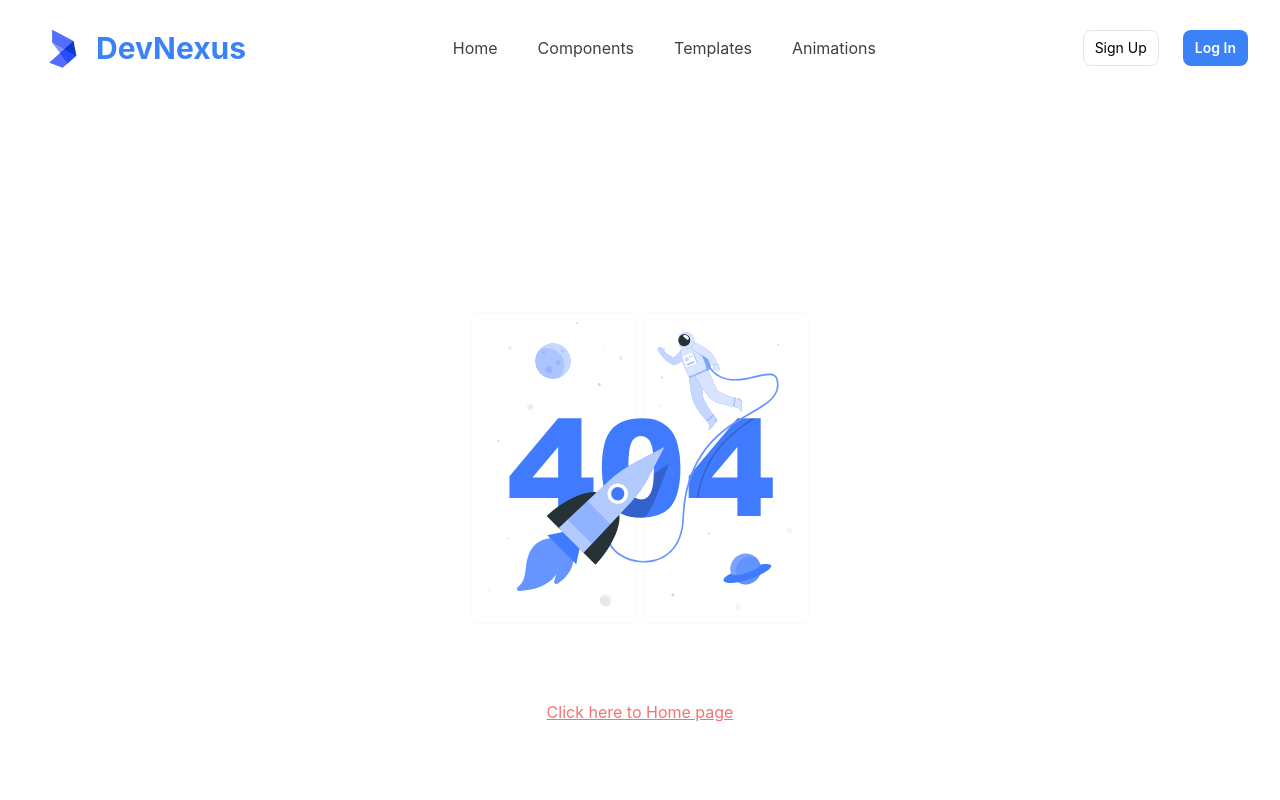
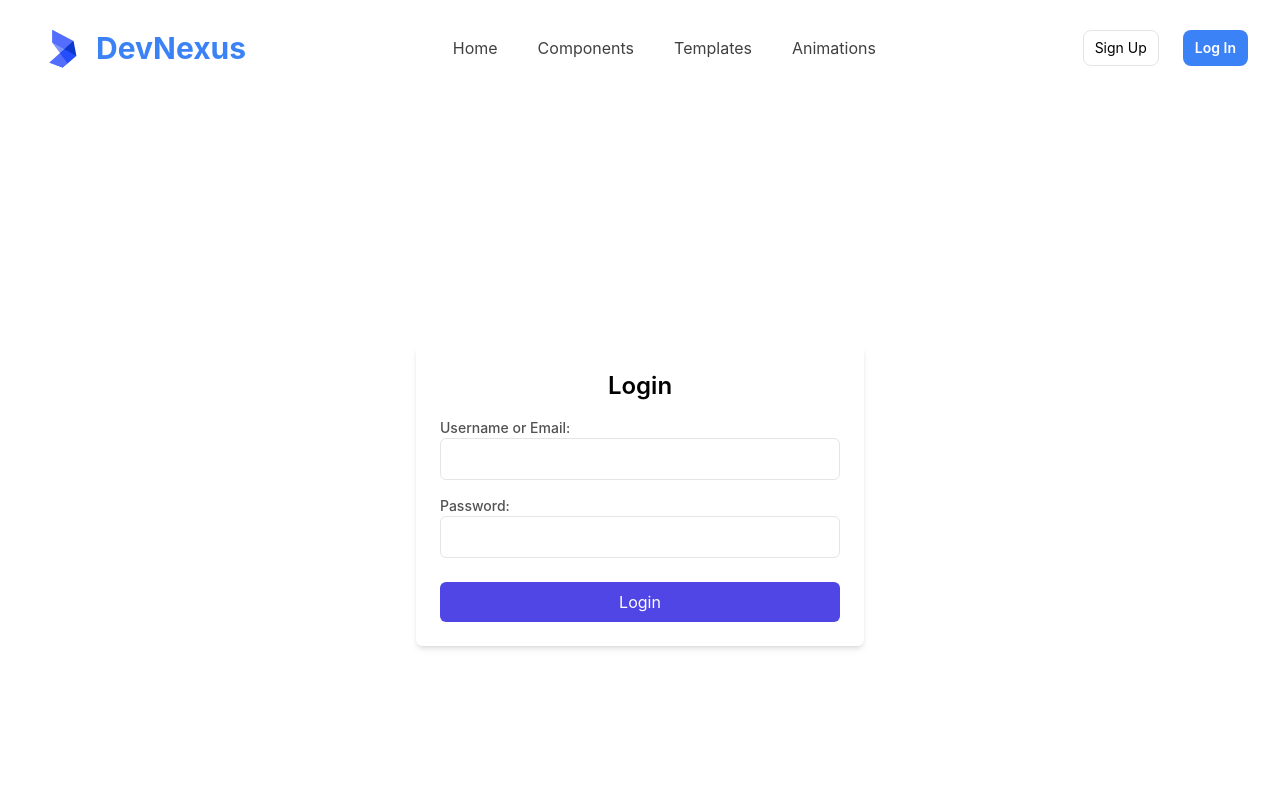
Before and after one commit to Akshay200228/DevFusionKit, a Next.js app: page /login in a window 1280 px wide. Before the commit this address had no page. Shown: the top 800 px of the page. Built offline with nearby package versions, Linux system fonts and the light colour scheme.

Commit message:
Working on middleware

```diff
--- a/package.json
+++ b/package.json
@@ -11,10 +11,13 @@
   "dependencies": {
     "@headlessui/react": "^1.7.16",
     "autoprefixer": "10.4.14",
+    "axios": "^1.5.1",
     "clsx": "^2.0.0",
+    "cookies-next": "^4.0.0",
     "eslint": "8.45.0",
     "eslint-config-next": "13.4.12",
     "framer-motion": "^10.16.4",
+    "js-cookie": "^3.0.5",
     "next": "13.4.12",
     "next-themes": "^0.2.1",
     "postcss": "8.4.27",
--- /dev/null
+++ b/src/app/(routes)/login/page.jsx
@@ -0,0 +1,83 @@
+"use client"
+import { useState } from 'react';
+import axios from 'axios';
+import { usePathname, useRouter } from 'next/navigation';
+import Cookies from 'js-cookie';
+
+
+export default function Login() {
+  const [credentials, setCredentials] = useState({
+    usernameOrEmail: '',
+    password: '',
+  });
+  const router = useRouter();
+  const currentPathname = usePathname()
+
+  const handleChange = (e) => {
+    const { name, value } = e.target;
+    setCredentials({
+      ...credentials,
+      [name]: value,
+    });
+  };
+
+  const handleSubmit = async (e) => {
+    e.preventDefault();
+    try {
+      const response = await axios.post('http://localhost:8000/api/users/login', credentials);
+
+      const { token } = response.data;
+      console.log(response.data);
+
+      // Simulate successful login and set a token in cookies
+      Cookies.set('token', token);
+
+      // const requestedURL = router.query.redirect || '/';
+      // router.push(requestedURL);
+      router.push(currentPathname);
+
+    } catch (error) {
+      console.error(error);
+      // Handle errors (e.g., invalid credentials, server errors)
+    }
+  };
+
+
+  return (
+    <div className="flex items-center justify-center min-h-screen">
+      <div className="w-full max-w-md p-6 bg-white rounded-md shadow-md">
+        <h2 className="mb-4 text-2xl font-semibold text-center">Login</h2>
+        <form onSubmit={handleSubmit}>
+          <div className="mb-4">
+            <label className="block text-sm font-medium text-gray-600">Username or Email:</label>
+            <input
+              type="text"
+              name="usernameOrEmail"
+              value={credentials.usernameOrEmail}
+              onChange={handleChange}
+              className="w-full px-4 py-2 border rounded-md focus:ring-indigo-500 focus:border-indigo-500"
+              required
+            />
+          </div>
+          <div className="mb-6">
+            <label className="block text-sm font-medium text-gray-600">Password:</label>
+            <input
+              type="password"
+              name="password"
+              value={credentials.password}
+              onChange={handleChange}
+              className="w-full px-4 py-2 border rounded-md focus:ring-indigo-500 focus:border-indigo-500"
+              required
+            />
+          </div>
+          <button
+            type="submit"
+            className="w-full py-2 text-white bg-indigo-600 rounded-md hover:bg-indigo-700"
+          >
+            Login
+          </button>
+        </form>
+      </div>
+    </div>
+  );
+}
--- /dev/null
+++ b/src/app/(routes)/signup/page.jsx
@@ -0,0 +1,60 @@
+"use client"
+import { useState } from 'react';
+import axios from 'axios';
+
+export default function SignUp() {
+  const [formData, setFormData] = useState({
+    name: '',
+    email: '',
+    username: '',
+    password: '',
+  });
+
+  const [successMessage, setSuccessMessage] = useState('');
+
+  const handleChange = (e) => {
+    const { name, value } = e.target;
+    setFormData((prevFormData) => ({
+      ...prevFormData,
+      [name]: value,
+    }));
+  };
+
+  const handleSubmit = async (e) => {
+    e.preventDefault();
+    try {
+      const response = await axios.post('http://localhost:8000/api/users/signup', formData);
+      console.log(response.data);
+      setSuccessMessage('User registered successfully!');
+      // Redirect the user or show a success message
+    } catch (error) {
+      console.error(error);
+      // Handle errors (e.g., validation errors, server errors)
+    }
+  };
+
+  return (
+    <div>
+      <h2>SignUp</h2>
+      <form onSubmit={handleSubmit}>
+        <div>
+          <label>Name:</label>
+          <input type="text" name="name" value={formData.name} onChange={handleChange} required />
+        </div>
+        <div>
+          <label>Email:</label>
+          <input type="email" name="email" value={formData.email} onChange={handleChange} required />
+        </div>
+        <div>
+          <label>Username:</label>
+          <input type="text" name="username" value={formData.username} onChange={handleChange} required />
+        </div>
+        <div>
+          <label>Password:</label>
+          <input type="password" name="password" value={formData.password} onChange={handleChange} required />
+        </div>
+        <button type="submit">Sign Up</button>
+      </form>
+    </div>
+  );
+}
```
Also changed, not shown: src/middleware.js (added, +34 -0 lines), 1 other file (tests, documents, lock files or other folders).
